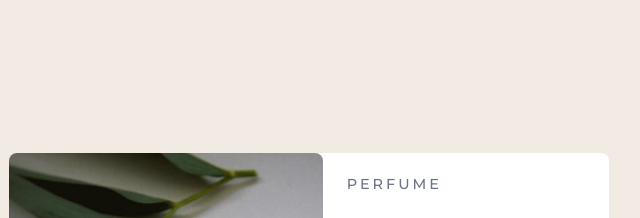
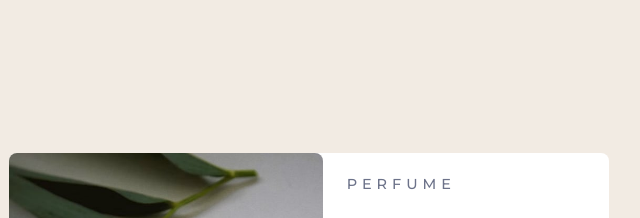
Before and after one commit to ls-cabreira/product-card, a plain HTML site: page index.html in a window 1280 px wide. Shown: the top 218 px of the page, 331-971 px from the left. Drawn offline with Linux system fonts and the light colour scheme.

Commit message:
Correção no espaçamento de letra

```diff
--- a/styles/product.css
+++ b/styles/product.css
@@ -33,7 +33,7 @@
 .product__category {
     text-transform: uppercase;
     font-weight: 500;
-    letter-spacing: 3px;
+    letter-spacing: 5px;
     color: var(--dark-grayish-blue);
     font-size: 0.9rem;
 }
```
